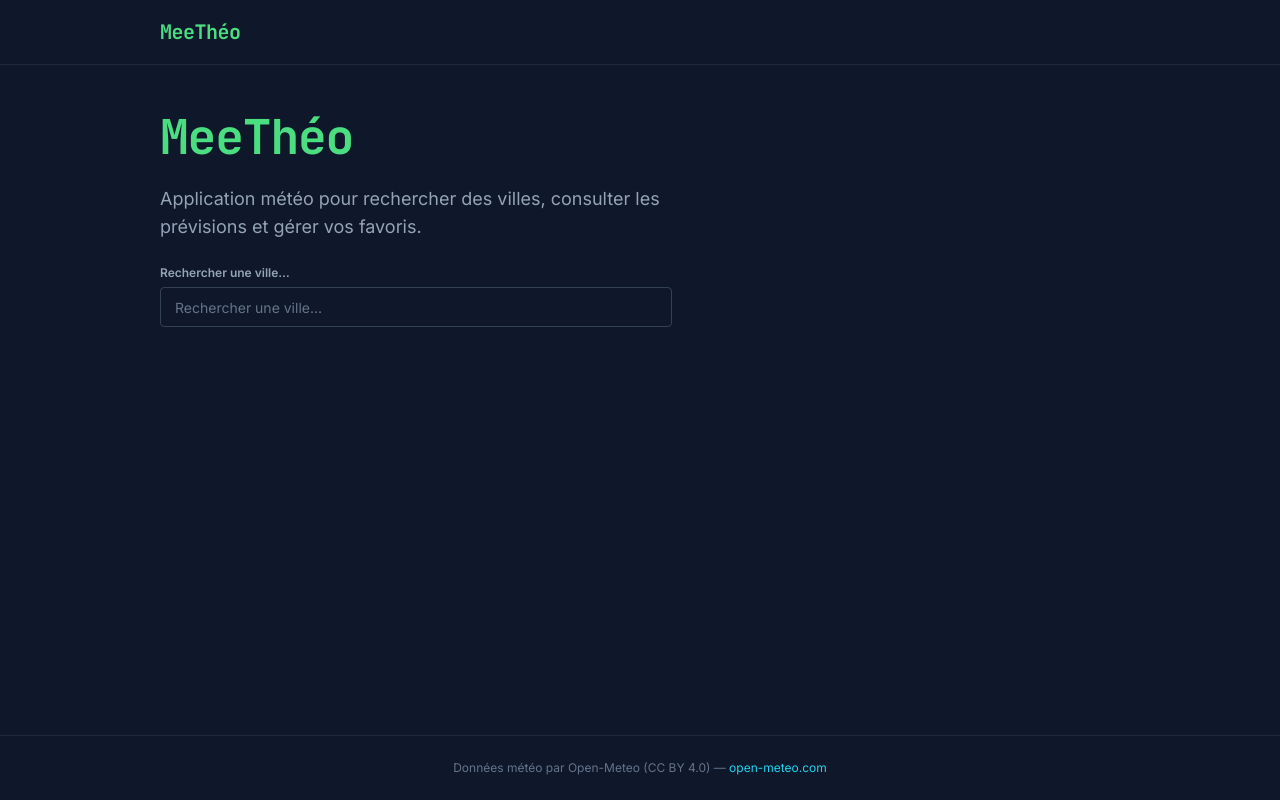
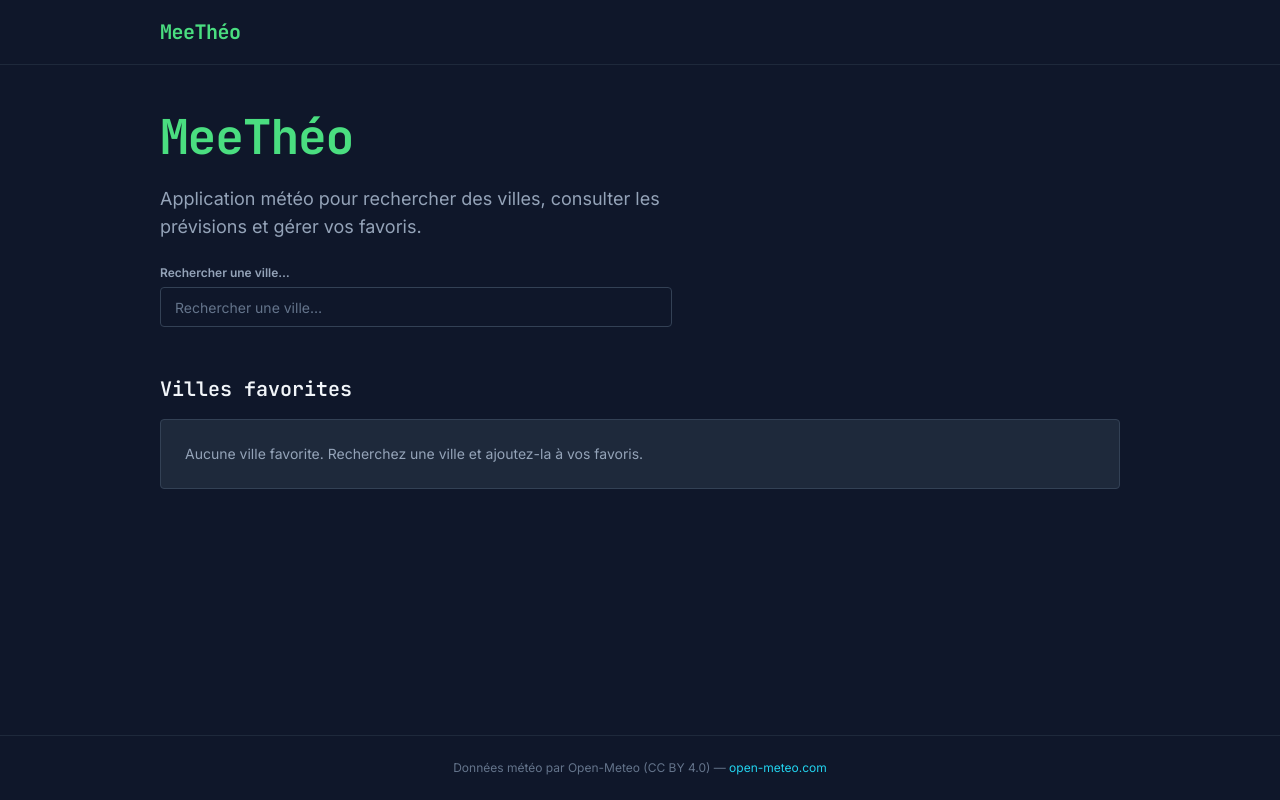
Before and after one commit to Sioood/esgi-nextjs-tp, a Next.js app: page / in a window 1280 px wide. Built offline with nearby package versions, Linux system fonts and the light colour scheme.

Commit message:
feat: :sparkles: add localStorage favorites with UI

```diff
--- a/app/layout.tsx
+++ b/app/layout.tsx
@@ -2,6 +2,7 @@ import type { Metadata } from "next";
 import { Inter, JetBrains_Mono } from "next/font/google";
 import { Footer } from "@/components/layout/Footer";
 import { Header } from "@/components/layout/Header";
+import { Providers } from "@/components/layout/Providers";
 import "./globals.css";
 
 const inter = Inter({
@@ -31,9 +32,11 @@ export default function RootLayout({
       className={`${inter.variable} ${jetbrainsMono.variable} h-full`}
     >
       <body className="flex min-h-full flex-col antialiased">
-        <Header />
-        <main className="flex-1 py-8 sm:py-12">{children}</main>
-        <Footer />
+        <Providers>
+          <Header />
+          <main className="flex-1 py-8 sm:py-12">{children}</main>
+          <Footer />
+        </Providers>
       </body>
     </html>
   );
--- a/app/page.tsx
+++ b/app/page.tsx
@@ -1,4 +1,5 @@
 import { Container } from "@/components/layout/Container";
+import { FavoritesList } from "@/components/favorites/FavoritesList";
 import { CitySearch } from "@/components/search/CitySearch";
 import { APP_NAME, STRINGS } from "@/lib/constants";
 
@@ -16,6 +17,11 @@ export default function Home() {
           <CitySearch />
         </div>
       </section>
+
+      <section className="space-y-4">
+        <h2 className="font-mono text-xl font-semibold">{STRINGS.favoritesTitle}</h2>
+        <FavoritesList />
+      </section>
     </Container>
   );
 }
--- /dev/null
+++ b/components/favorites/FavoriteButton.tsx
@@ -0,0 +1,42 @@
+"use client";
+
+import type { FavoriteCity } from "@/lib/types/favorites";
+import { useFavorites } from "@/lib/hooks/useFavorites";
+import { STRINGS } from "@/lib/constants";
+import { cn } from "@/lib/utils/cn";
+
+interface FavoriteButtonProps {
+  city: FavoriteCity;
+  className?: string;
+}
+
+export function FavoriteButton({ city, className }: FavoriteButtonProps) {
+  const { isFavorite, toggleFavorite, isLoaded } = useFavorites();
+  const active = isLoaded && isFavorite(city.id);
+
+  return (
+    <button
+      type="button"
+      onClick={(e) => {
+        e.preventDefault();
+        e.stopPropagation();
+        toggleFavorite(city);
+      }}
+      className={cn(
+        "inline-flex shrink-0 items-center justify-center rounded-sm p-2 transition-colors hover:bg-surface-raised",
+        className,
+      )}
+      aria-label={active ? STRINGS.removeFavorite : STRINGS.addFavorite}
+      aria-pressed={active}
+    >
+      <span
+        className={cn(
+          "text-xl transition-colors",
+          active ? "text-secondary" : "text-text-tertiary",
+        )}
+      >
+        {active ? "★" : "☆"}
+      </span>
+    </button>
+  );
+}
--- /dev/null
+++ b/components/favorites/FavoritesList.tsx
@@ -0,0 +1,48 @@
+"use client";
+
+import Link from "next/link";
+import { Card } from "@/components/ui/Card";
+import { useFavorites } from "@/lib/hooks/useFavorites";
+import { STRINGS } from "@/lib/constants";
+import { cityPath } from "@/lib/utils/city-slug";
+import { formatLocation } from "@/lib/utils/format";
+import { FavoriteButton } from "./FavoriteButton";
+
+export function FavoritesList() {
+  const { favorites, isLoaded } = useFavorites();
+
+  if (!isLoaded) {
+    return <p className="text-sm text-text-tertiary">{STRINGS.loading}</p>;
+  }
+
+  if (favorites.length === 0) {
+    return (
+      <Card>
+        <p className="text-sm text-text-secondary">{STRINGS.favoritesEmpty}</p>
+      </Card>
+    );
+  }
+
+  return (
+    <ul className="space-y-2">
+      {favorites.map((city) => (
+        <li key={city.id}>
+          <Card className="flex items-center justify-between gap-2 p-4">
+            <Link
+              href={cityPath(city.id, city.name)}
+              className="min-w-0 flex-1 hover:text-primary transition-colors"
+            >
+              <p className="font-mono text-sm font-semibold text-text-primary">
+                {city.name}
+              </p>
+              <p className="truncate text-xs text-text-tertiary">
+                {formatLocation(city)}
+              </p>
+            </Link>
+            <FavoriteButton city={city} />
+          </Card>
+        </li>
+      ))}
+    </ul>
+  );
+}
--- /dev/null
+++ b/components/layout/Providers.tsx
@@ -0,0 +1,7 @@
+"use client";
+
+import { FavoritesProvider } from "@/lib/hooks/useFavorites";
+
+export function Providers({ children }: { children: React.ReactNode }) {
+  return <FavoritesProvider>{children}</FavoritesProvider>;
+}
--- a/components/search/CitySearch.tsx
+++ b/components/search/CitySearch.tsx
@@ -3,6 +3,7 @@
 import Link from "next/link";
 import { useCallback, useEffect, useRef, useState } from "react";
 import type { GeocodingResult } from "@/lib/types/geocoding";
+import { FavoriteButton } from "@/components/favorites/FavoriteButton";
 import { Input } from "@/components/ui/Input";
 import { Label } from "@/components/ui/Label";
 import {
@@ -11,6 +12,7 @@ import {
   STRINGS,
 } from "@/lib/constants";
 import { cityPath } from "@/lib/utils/city-slug";
+import { toFavoriteCity } from "@/lib/utils/favorites";
 import { formatLocation } from "@/lib/utils/format";
 import { cn } from "@/lib/utils/cn";
 
@@ -159,13 +161,14 @@ export function CitySearch() {
               id={`city-option-${index}`}
               role="option"
               aria-selected={index === activeIndex}
+              className={cn(
+                "flex items-center transition-colors hover:bg-surface-raised",
+                index === activeIndex && "bg-surface-raised",
+              )}
             >
               <Link
                 href={cityPath(city.id, city.name)}
-                className={cn(
-                  "block px-4 py-3 text-sm transition-colors hover:bg-surface-raised",
-                  index === activeIndex && "bg-surface-raised",
-                )}
+                className="block flex-1 px-4 py-3 text-sm"
                 onClick={() => {
                   setIsOpen(false);
                   setQuery("");
@@ -176,6 +179,7 @@ export function CitySearch() {
                   {formatLocation(city)}
                 </span>
               </Link>
+              <FavoriteButton city={toFavoriteCity(city)} />
             </li>
           ))}
         </ul>
--- /dev/null
+++ b/lib/hooks/useFavorites.tsx
@@ -0,0 +1,82 @@
+"use client";
+
+import {
+  createContext,
+  useCallback,
+  useContext,
+  useEffect,
+  useMemo,
+  useState,
+} from "react";
+import type { FavoriteCity } from "@/lib/types/favorites";
+import { FAVORITES_STORAGE_KEY } from "@/lib/constants";
+
+export interface FavoritesContextValue {
+  favorites: FavoriteCity[];
+  isLoaded: boolean;
+  isFavorite: (id: number) => boolean;
+  toggleFavorite: (city: FavoriteCity) => void;
+}
+
+const FavoritesContext = createContext<FavoritesContextValue | null>(null);
+
+function readFavorites(): FavoriteCity[] {
+  if (typeof window === "undefined") return [];
+  try {
+    const raw = localStorage.getItem(FAVORITES_STORAGE_KEY);
+    if (!raw) return [];
+    const parsed: unknown = JSON.parse(raw);
+    if (!Array.isArray(parsed)) return [];
+    return parsed as FavoriteCity[];
+  } catch {
+    return [];
+  }
+}
+
+function writeFavorites(favorites: FavoriteCity[]): void {
+  localStorage.setItem(FAVORITES_STORAGE_KEY, JSON.stringify(favorites));
+}
+
+export function FavoritesProvider({ children }: { children: React.ReactNode }) {
+  const [favorites, setFavorites] = useState<FavoriteCity[]>([]);
+  const [isLoaded, setIsLoaded] = useState(false);
+
+  useEffect(() => {
+    // eslint-disable-next-line react-hooks/set-state-in-effect -- sync avec localStorage au montage
+    setFavorites(readFavorites());
+    setIsLoaded(true);
+  }, []);
+
+  const isFavorite = useCallback(
+    (id: number) => favorites.some((f) => f.id === id),
+    [favorites],
+  );
+
+  const toggleFavorite = useCallback((city: FavoriteCity) => {
+    setFavorites((prev) => {
+      const exists = prev.some((f) => f.id === city.id);
+      const next = exists
+        ? prev.filter((f) => f.id !== city.id)
+        : [...prev, city];
+      writeFavorites(next);
+      return next;
+    });
+  }, []);
+
+  const value = useMemo(
+    () => ({ favorites, isLoaded, isFavorite, toggleFavorite }),
+    [favorites, isLoaded, isFavorite, toggleFavorite],
+  );
+
+  return (
+    <FavoritesContext.Provider value={value}>{children}</FavoritesContext.Provider>
+  );
+}
+
+export function useFavorites(): FavoritesContextValue {
+  const context = useContext(FavoritesContext);
+  if (!context) {
+    throw new Error("useFavorites must be used within FavoritesProvider");
+  }
+  return context;
+}
--- /dev/null
+++ b/lib/utils/favorites.ts
@@ -0,0 +1,13 @@
+import type { GeocodingResult } from "@/lib/types/geocoding";
+import type { FavoriteCity } from "@/lib/types/favorites";
+
+export function toFavoriteCity(city: GeocodingResult): FavoriteCity {
+  return {
+    id: city.id,
+    name: city.name,
+    latitude: city.latitude,
+    longitude: city.longitude,
+    country: city.country,
+    admin1: city.admin1,
+  };
+}
```
Also changed, not shown: 1 other file (tests, documents, lock files or other folders).
